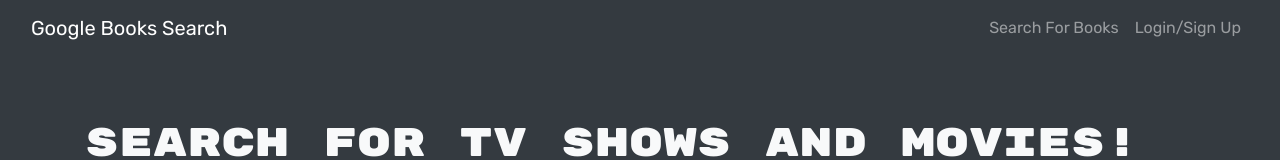
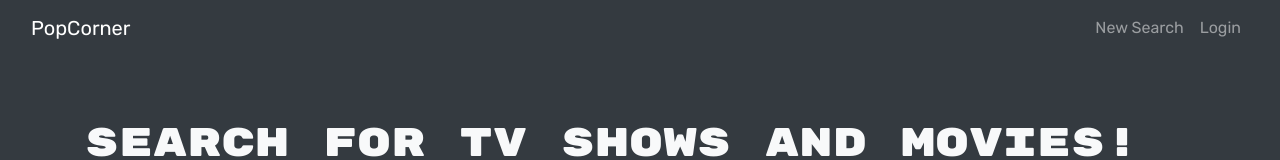
Before and after one commit to nbacchus/PopCorner, a React (Create React App) app in the folder client/: page / in a window 1280 px wide. Shown: the top 160 px of the page. Built offline with nearby package versions, Linux system fonts and the light colour scheme; no server answers.

Commit message:
updated navbar

```diff
--- a/client/src/components/Navbar.js
+++ b/client/src/components/Navbar.js
@@ -15,24 +15,24 @@
       <Navbar bg='dark' variant='dark' expand='lg'>
         <Container fluid>
           <Navbar.Brand as={Link} to='/'>
-            Google Books Search
+            PopCorner
           </Navbar.Brand>
           <Navbar.Toggle aria-controls='navbar' />
           <Navbar.Collapse id='navbar'>
             <Nav className='ml-auto'>
               <Nav.Link as={Link} to='/'>
-                Search For Books
+                New Search
               </Nav.Link>
               {/* if user is logged in show saved books and logout */}
               {Auth.loggedIn() ? (
                 <>
                   <Nav.Link as={Link} to='/saved'>
-                    See Your Books
+                    See Your Saved List
                   </Nav.Link>
                   <Nav.Link onClick={Auth.logout}>Logout</Nav.Link>
                 </>
               ) : (
-                <Nav.Link onClick={() => setShowModal(true)}>Login/Sign Up</Nav.Link>
+                <Nav.Link onClick={() => setShowModal(true)}>Login</Nav.Link>
               )}
             </Nav>
           </Navbar.Collapse>
```
